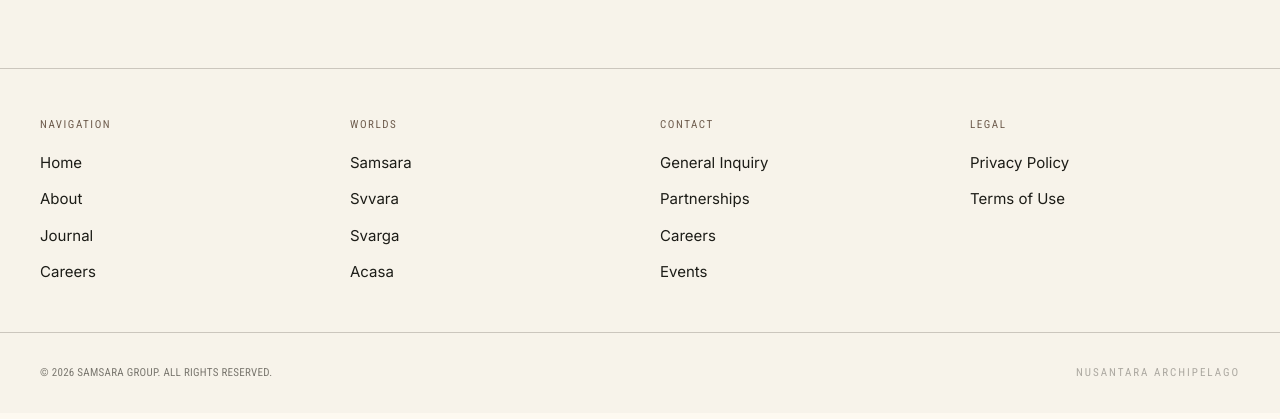
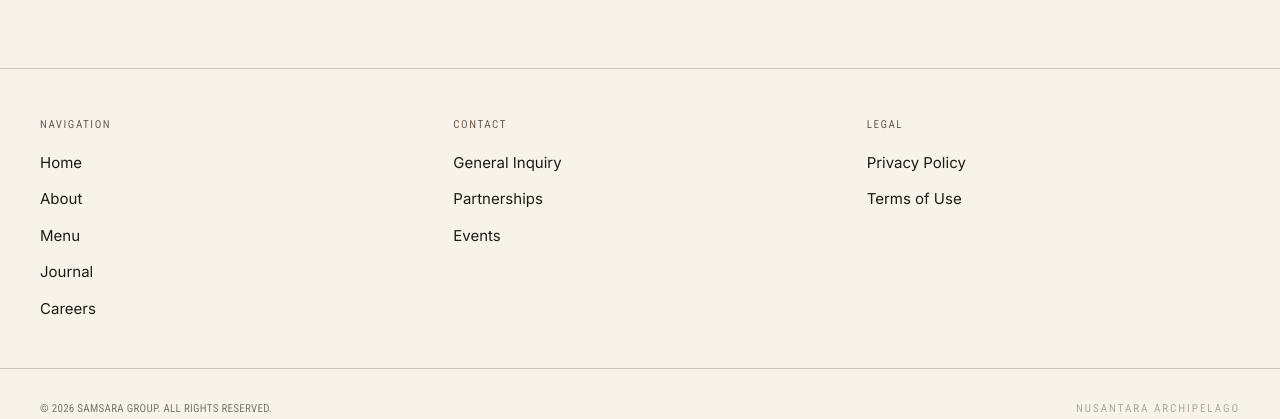
Before and after one commit to albiruby/SAMS-SAMS, a Next.js app: page /menu in a window 1280 px wide. Shown: the part 1156-1575 px from the top of the page. Built offline with nearby package versions, Linux system fonts and the light colour scheme.

Commit message:
feat: remove WORLDS from footer, WORLDS dropdown homepage-only, add img-hover to all remaining images

```diff
--- a/src/app/acasa/page.js
+++ b/src/app/acasa/page.js
@@ -37,7 +37,7 @@ export default async function AcasaPage() {
 
       <section className="bg-surface max-w-[1520px] mx-auto px-6 lg:px-10 pb-16">
         <ScrollReveal>
-          <div className="w-full aspect-[4/3] md:aspect-[21/9] overflow-hidden">
+          <div className="img-hover w-full aspect-[4/3] md:aspect-[21/9]">
             {world?.image ? (
               <img src={urlFor(world.image).url()} alt="Acasa" className="h-full w-full object-cover" />
             ) : (
@@ -78,7 +78,7 @@ export default async function AcasaPage() {
           <div className="lg:col-span-5">
             <ScrollReveal>
               <div className="space-y-8">
-                <div className="w-full aspect-[4/5] overflow-hidden">
+                <div className="img-hover w-full aspect-[4/5]">
                   {world?.image ? (
                     <img src={urlFor(world.image).url()} alt="Acasa Interior" className="h-full w-full object-cover" />
                   ) : (
--- a/src/app/collaborations/page.js
+++ b/src/app/collaborations/page.js
@@ -53,7 +53,7 @@ export default async function CollaborationsPage() {
             <ScrollReveal key={collab._id || collab.title}>
               <article className="border border-outline-variant bg-surface-container-low overflow-hidden">
                 <div className={`flex flex-col ${i % 2 === 1 ? "md:flex-row-reverse" : "md:flex-row"}`}>
-                  <div className="relative w-full md:w-1/2 aspect-[16/10] md:aspect-auto md:min-h-[400px] overflow-hidden">
+                  <div className="img-hover w-full md:w-1/2 aspect-[16/10] md:aspect-auto md:min-h-[400px]">
                     {collab.image ? (
                       <img src={collab.image?.asset ? urlFor(collab.image).url() : collab.image} alt={collab.title} className="h-full w-full object-cover" />
                     ) : null}
--- a/src/app/events/[slug]/page.js
+++ b/src/app/events/[slug]/page.js
@@ -41,7 +41,7 @@ export default async function EventDetailPage({ params }) {
       {event.image && (
         <section className="bg-surface max-w-[1520px] mx-auto px-6 lg:px-10 pb-16">
           <ScrollReveal>
-            <div className="w-full aspect-[21/9] overflow-hidden">
+            <div className="img-hover w-full aspect-[21/9]">
               <img src={urlFor(event.image).url()} alt={event.title} className="h-full w-full object-cover" />
             </div>
           </ScrollReveal>
--- a/src/app/journal/[slug]/page.js
+++ b/src/app/journal/[slug]/page.js
@@ -44,7 +44,7 @@ export default async function ArticleDetailPage({ params }) {
       {article.image && (
         <section className="bg-surface max-w-[1520px] mx-auto px-6 lg:px-10 pb-16">
           <ScrollReveal>
-            <div className="w-full aspect-[21/9] overflow-hidden">
+            <div className="img-hover w-full aspect-[21/9]">
               <img src={urlFor(article.image).url()} alt={article.title} className="h-full w-full object-cover" />
             </div>
           </ScrollReveal>
--- a/src/app/journal/sanctuary-of-sound/page.js
+++ b/src/app/journal/sanctuary-of-sound/page.js
@@ -38,7 +38,7 @@ export default function SanctuaryOfSoundPage() {
             <img
               src="https://lh3.googleusercontent.com/aida-public/AB6AXuCQmBg4kvXIMCi_ZCe8Le6xMtHoEoiS_hJ_Ht-u4T-nq0FyD1kI-cmljJW86GGLxuLq6dgqn2lTjawXtFboD2uwSdHPpwD8Xz0AbUUbdypcz3dYh4oD2CG5LG9So0nQQHF3cfl_sq-l4n2v8TG7yNjEeyi-7hzJOXsFj58-KV5PptEZ4Xp-4cwA11UxNnZ-WoRbyv7-J94P-fzkVv4uasg7Z2ZTw0USC7oooT6aZR0VJps2HysBnpZ3"
               alt="The Sanctuary of Sound"
-              className="h-full w-full object-cover"
+              className="h-full w-full object-cover transition-transform duration-500 hover:scale-105"
             />
           </div>
         </ScrollReveal>
--- a/src/app/locations/page.js
+++ b/src/app/locations/page.js
@@ -33,7 +33,7 @@ export default async function LocationsPage() {
             {locations.map((location) => (
               <ScrollReveal key={location._id}>
                 <article className="border border-outline-variant bg-surface-container-low overflow-hidden h-full flex flex-col">
-                  <div className="relative aspect-[16/10] overflow-hidden">
+                  <div className="img-hover aspect-[16/10]">
                     {location.image && (
                       <img src={urlFor(location.image).url()} alt={location.name} className="h-full w-full object-cover" />
                     )}
--- a/src/app/samsara/page.js
+++ b/src/app/samsara/page.js
@@ -44,7 +44,7 @@ export default async function SamsaraPage() {
 
       <section className="bg-surface max-w-[1520px] mx-auto px-6 lg:px-10 pb-16">
         <ScrollReveal>
-          <div className="w-full aspect-[4/3] md:aspect-[21/9] overflow-hidden">
+          <div className="img-hover w-full aspect-[4/3] md:aspect-[21/9]">
             {world?.image ? (
               <img src={urlFor(world.image).url()} alt="Samsara Sanctuary" className="h-full w-full object-cover" />
             ) : (
@@ -85,7 +85,7 @@ export default async function SamsaraPage() {
           <div className="lg:col-span-5">
             <ScrollReveal>
               <div className="space-y-8">
-                <div className="w-full aspect-[4/5] overflow-hidden">
+                <div className="img-hover w-full aspect-[4/5]">
                   {world?.image ? (
                     <img src={urlFor(world.image).url()} alt="Samsara Interior" className="h-full w-full object-cover" />
                   ) : (
--- a/src/app/svarga/page.js
+++ b/src/app/svarga/page.js
@@ -37,7 +37,7 @@ export default async function SvargaPage() {
 
       <section className="bg-surface max-w-[1520px] mx-auto px-6 lg:px-10 pb-16">
         <ScrollReveal>
-          <div className="w-full aspect-[4/3] md:aspect-[21/9] overflow-hidden">
+          <div className="img-hover w-full aspect-[4/3] md:aspect-[21/9]">
             {world?.image ? (
               <img src={urlFor(world.image).url()} alt="Svarga Estate" className="h-full w-full object-cover" />
             ) : (
@@ -78,7 +78,7 @@ export default async function SvargaPage() {
           <div className="lg:col-span-5">
             <ScrollReveal>
               <div className="space-y-8">
-                <div className="w-full aspect-[4/5] overflow-hidden">
+                <div className="img-hover w-full aspect-[4/5]">
                   {world?.image ? (
                     <img src={urlFor(world.image).url()} alt="Svarga Suite" className="h-full w-full object-cover" />
                   ) : (
--- a/src/app/svvara/page.js
+++ b/src/app/svvara/page.js
@@ -54,7 +54,7 @@ export default async function SvvaraPage() {
 
       <section className="bg-surface max-w-[1520px] mx-auto px-6 lg:px-10 pb-16">
         <ScrollReveal>
-          <div className="w-full aspect-[4/3] md:aspect-[21/9] overflow-hidden">
+          <div className="img-hover w-full aspect-[4/3] md:aspect-[21/9]">
             {world?.image ? (
               <img src={urlFor(world.image).url()} alt="Svvara Atelier" className="h-full w-full object-cover" />
             ) : (
--- a/src/components/Footer.js
+++ b/src/components/Footer.js
@@ -9,24 +9,15 @@ export default function Footer() {
         </h2>
       </div>
 
-      <div className="w-full px-6 lg:px-10 py-12 grid grid-cols-1 md:grid-cols-2 lg:grid-cols-4 gap-10 border-b border-outline-variant">
+      <div className="w-full px-6 lg:px-10 py-12 grid grid-cols-1 md:grid-cols-3 gap-10 border-b border-outline-variant">
         <div className="space-y-4">
           <p className="font-label text-label-uppercase text-secondary tracking-[0.14em] uppercase">NAVIGATION</p>
           <ul className="space-y-3">
             <li><Link href="/" className="font-body text-body-md text-on-surface hover:text-secondary transition-colors">Home</Link></li>
             <li><Link href="/about" className="font-body text-body-md text-on-surface hover:text-secondary transition-colors">About</Link></li>
+            <li><Link href="/menu" className="font-body text-body-md text-on-surface hover:text-secondary transition-colors">Menu</Link></li>
             <li><Link href="/journal" className="font-body text-body-md text-on-surface hover:text-secondary transition-colors">Journal</Link></li>
             <li><Link href="/careers" className="font-body text-body-md text-on-surface hover:text-secondary transition-colors">Careers</Link></li>
-          </ul>
-        </div>
-
-        <div className="space-y-4">
-          <p className="font-label text-label-uppercase text-secondary tracking-[0.14em] uppercase">WORLDS</p>
-          <ul className="space-y-3">
-            <li><Link href="/samsara" className="font-body text-body-md text-on-surface hover:text-secondary transition-colors">Samsara</Link></li>
-            <li><Link href="/svvara" className="font-body text-body-md text-on-surface hover:text-secondary transition-colors">Svvara</Link></li>
-            <li><Link href="/svarga" className="font-body text-body-md text-on-surface hover:text-secondary transition-colors">Svarga</Link></li>
-            <li><Link href="/acasa" className="font-body text-body-md text-on-surface hover:text-secondary transition-colors">Acasa</Link></li>
           </ul>
         </div>
 
@@ -34,8 +25,7 @@ export default function Footer() {
           <p className="font-label text-label-uppercase text-secondary tracking-[0.14em] uppercase">CONTACT</p>
           <ul className="space-y-3">
             <li><Link href="/contact" className="font-body text-body-md text-on-surface hover:text-secondary transition-colors">General Inquiry</Link></li>
-            <li><Link href="/contact" className="font-body text-body-md text-on-surface hover:text-secondary transition-colors">Partnerships</Link></li>
-            <li><Link href="/careers" className="font-body text-body-md text-on-surface hover:text-secondary transition-colors">Careers</Link></li>
+            <li><Link href="/collaborations" className="font-body text-body-md text-on-surface hover:text-secondary transition-colors">Partnerships</Link></li>
             <li><Link href="/events" className="font-body text-body-md text-on-surface hover:text-secondary transition-colors">Events</Link></li>
           </ul>
         </div>
--- a/src/components/Header.js
+++ b/src/components/Header.js
@@ -77,6 +77,7 @@ export default function Header() {
           </Link>
           ))}
 
+          {isHome && (
             <div ref={dropdownRef} id="worlds-dropdown" className="relative group">
               <button
                 onClick={() => setDropdownOpen(!dropdownOpen)}
@@ -104,6 +105,7 @@ export default function Header() {
                 </div>
               </div>
             </div>
+          )}
         </nav>
 
         <div className="flex items-center gap-4">
```
Lines whose indentation alone changed are shown as unchanged.
